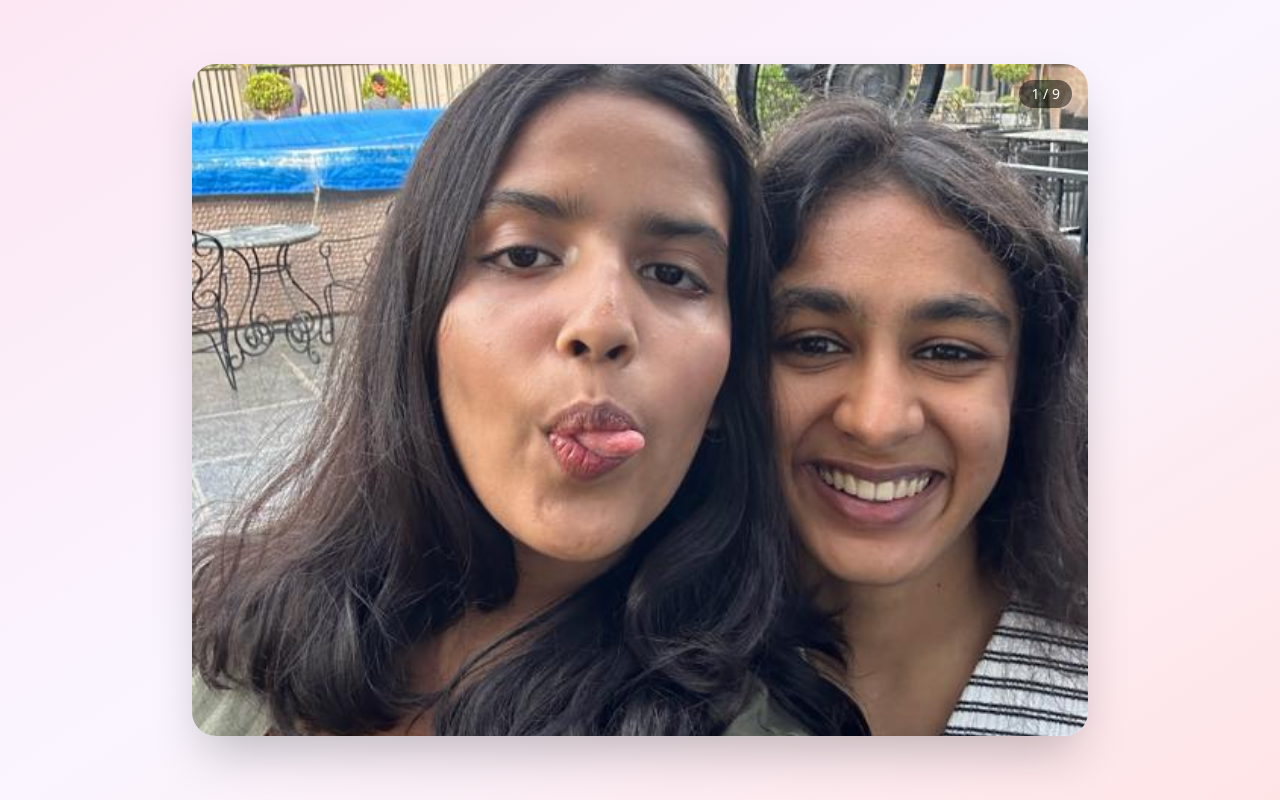
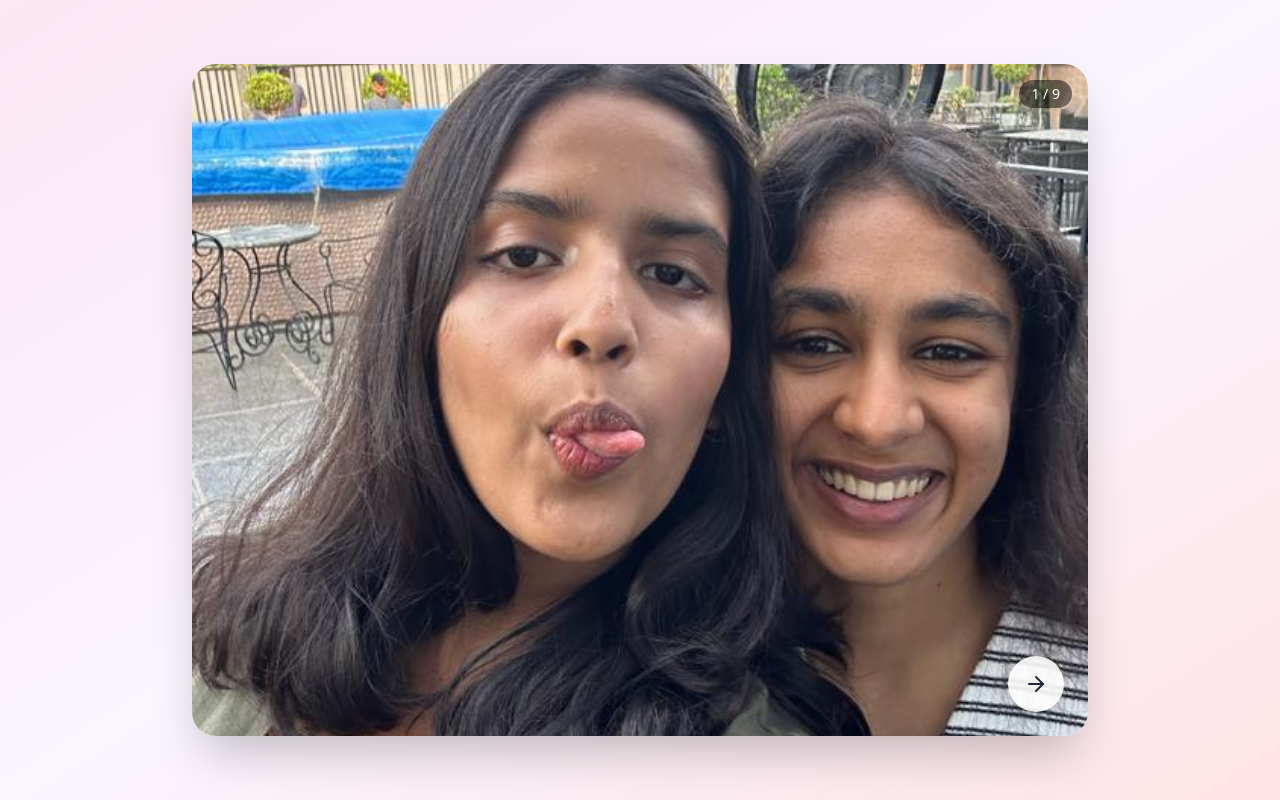
Before and after one commit to mhmcmks/heart-trail-of-meher, a React (Vite) app: page / in a window 1280 px wide. Built offline with nearby package versions, Linux system fonts and the light colour scheme.

Commit message:
Add next button
Adds a "next" button to navigate through the photos.

```diff
--- a/src/components/PhotoSlideshow.tsx
+++ b/src/components/PhotoSlideshow.tsx
@@ -1,6 +1,6 @@
 
 import { useState } from "react";
-import { Heart } from "lucide-react";
+import { Heart, ArrowRight } from "lucide-react";
 import HeartExplosion from "./HeartExplosion";
 
 const PhotoSlideshow = () => {
@@ -20,6 +20,12 @@ const PhotoSlideshow = () => {
   ];
 
   const handlePhotoClick = () => {
+    if (currentIndex < photos.length - 1) {
+      setCurrentIndex(currentIndex + 1);
+    }
+  };
+
+  const handleNextClick = () => {
     if (currentIndex < photos.length - 1) {
       setCurrentIndex(currentIndex + 1);
     }
@@ -47,6 +53,16 @@ const PhotoSlideshow = () => {
               }`}
               onClick={!isLastPhoto ? handlePhotoClick : undefined}
             />
+
+            {/* Next Button - only show on non-last photos */}
+            {!isLastPhoto && (
+              <button
+                onClick={handleNextClick}
+                className="absolute bottom-6 right-6 bg-white bg-opacity-90 hover:bg-opacity-100 rounded-full p-4 shadow-lg hover:shadow-xl transition-all duration-300 hover:scale-110"
+              >
+                <ArrowRight size={24} className="text-gray-800" />
+              </button>
+            )}
 
             {/* Click indicator for non-last photos */}
             {!isLastPhoto && (
```
